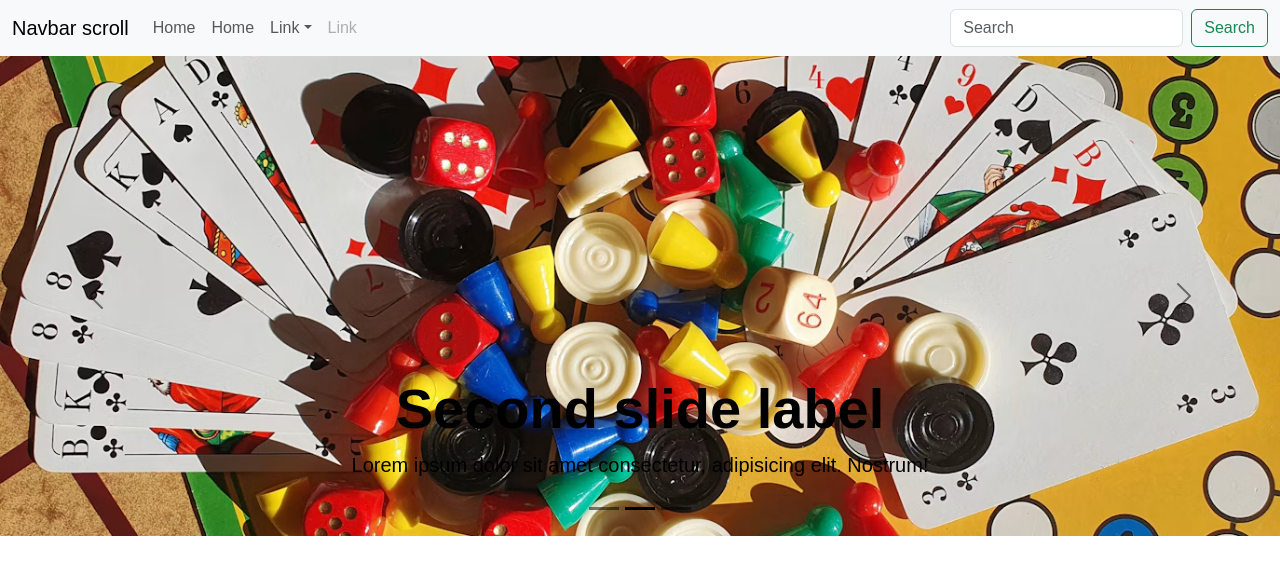
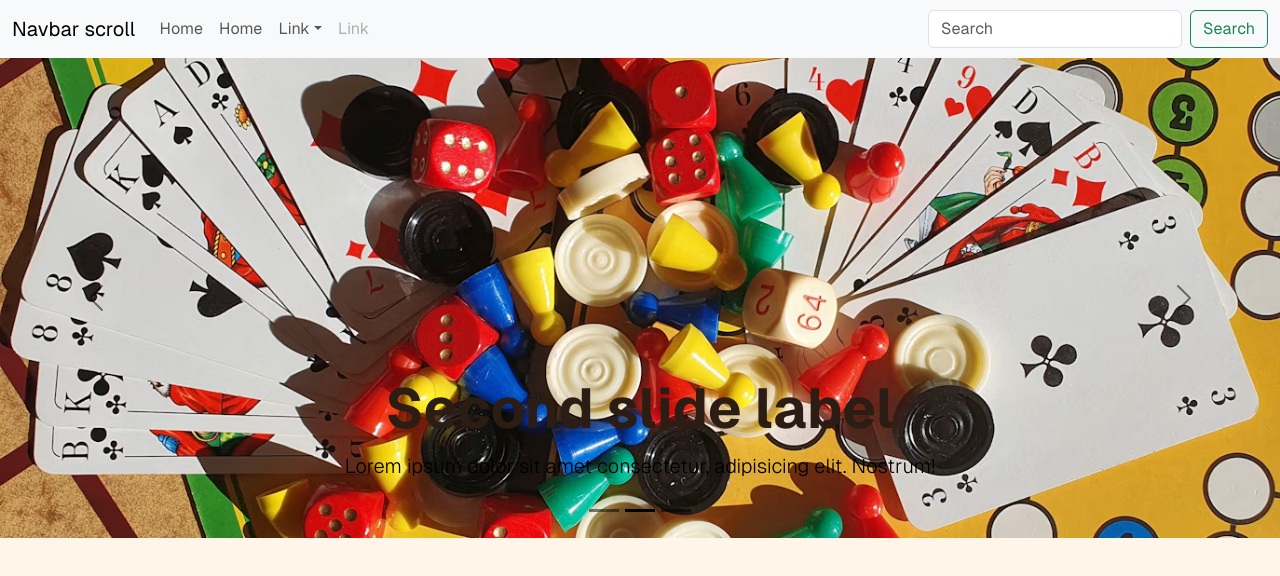
Before and after one commit to marcellinofebrian08-cloud/535250036_Tugas5_PraktikumFrontEnd, a Next.js app: page / in a window 1280 px wide. Shown: the top 576 px of the page. Built offline with nearby package versions, Linux system fonts and the light colour scheme.

Commit message:
style: atur warna tema, font, dan reset dasar di globals.css

```diff
--- a/lib/database.ts
+++ b/lib/database.ts
@@ -1,4 +1,3 @@
-// data website disimpan langsung di sini, nggak perlu sqlite karena isinya statis
 export interface Game {
   id: number;
   name: string;
@@ -8,5 +7,4 @@ export interface Game {
   difficulty: string;
 }
 
-// diisi nanti waktu bikin section koleksi game
 export const games: Game[] = [];
--- a/src/app/globals.css
+++ b/src/app/globals.css
@@ -1,25 +1,36 @@
 :root {
-  --background: #ffffff;
-  --foreground: #171717;
-}
+  --background: #fff6e9;
+  --foreground: #1a1a1a;
+  --dark: #2b1d14;
+  --primary: #c8763a;
+  --primary-hover: #a95f2b;
+  --accent: #f2b134;
+  --secondary: #2a9d8f;
+  --muted: #6b5a4e;
+  --white: #ffffff;
 
-@media (prefers-color-scheme: dark) {
-  :root {
-    --background: #0a0a0a;
-    --foreground: #ededed;
-  }
+  --navbar-height: 70px;
+  --radius: 16px;
+  --shadow: 0px 4px 12px #2b1d1426;
+  --shadow-hover: 0px 10px 24px #2b1d1440;
 }
 
 html,
 body {
-  max-width: 100vw;
   overflow-x: hidden;
+}
+
+html {
+  scroll-behavior: smooth;
+  scroll-padding-top: var(--navbar-height);
 }
 
 body {
   color: var(--foreground);
   background: var(--background);
-  font-family: Arial, Helvetica, sans-serif;
+  font-family: var(--font-geist-sans), Arial, Helvetica, sans-serif;
+  font-size: 16px;
+  line-height: 1.6;
   -webkit-font-smoothing: antialiased;
   -moz-osx-font-smoothing: grayscale;
 }
@@ -35,8 +46,30 @@ a {
   text-decoration: none;
 }
 
-@media (prefers-color-scheme: dark) {
-  html {
-    color-scheme: dark;
-  }
+h1,
+h2,
+h3,
+h4 {
+  color: var(--dark);
+  font-weight: 700;
+  line-height: 1.2;
 }
+
+img {
+  max-width: 100%;
+  display: block;
+}
+
+button {
+  font-family: inherit;
+  cursor: pointer;
+}
+
+ul {
+  list-style: none;
+}
+
+::selection {
+  background: var(--accent);
+  color: var(--dark);
+}
```
